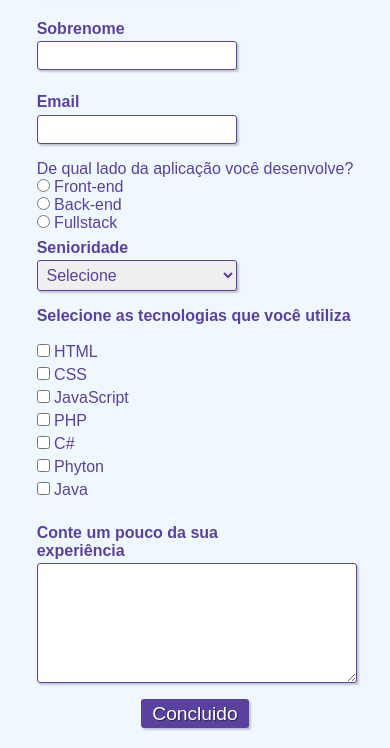
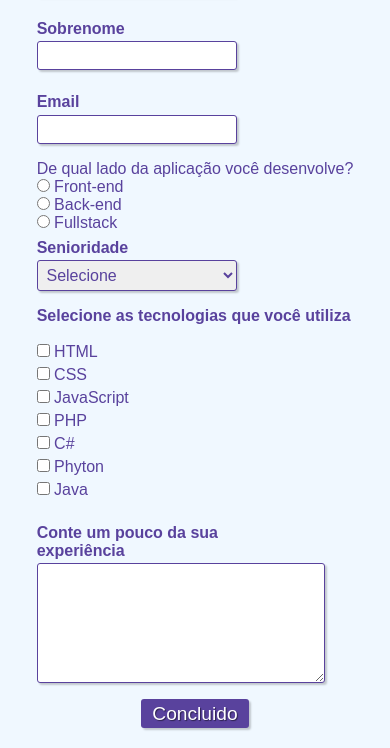
Before and after one commit to DavFront-End/projeto-formulario, a plain HTML site: page index.html in a window 390 px wide. Shown: the part 140-888 px from the top of the page. Drawn offline with Linux system fonts and the light colour scheme.

Commit message:
push final

```diff
--- a/index.html
+++ b/index.html
@@ -98,7 +98,7 @@
             <section class="campo">
                 <br>
                 <label for="experiencia"><strong>Conte um pouco da sua experiência</strong></label>
-                <textarea rows="6" id="experiencia" name="experiencia" style="width: 20em;"></textarea>
+                <textarea rows="6" id="experiencia" name="experiencia"></textarea>
             </section>
 
             <input type="submit" value="Concluido" class="botao">
--- a/style.css
+++ b/style.css
@@ -70,6 +70,10 @@ fieldset.grupo .campo {
     padding-right: 1em;
 }
 
+.campo textarea {
+    width: 29em;
+}
+
 #check {
     display: flex;
     gap: 4px;
@@ -139,7 +143,8 @@ fieldset.grupo .campo {
     margin-top: 7px;
   }
 
-  #experiencia {
-    width: 10px;
+  .campo textarea {
+    width: 18em;
   }
+
 }
```
